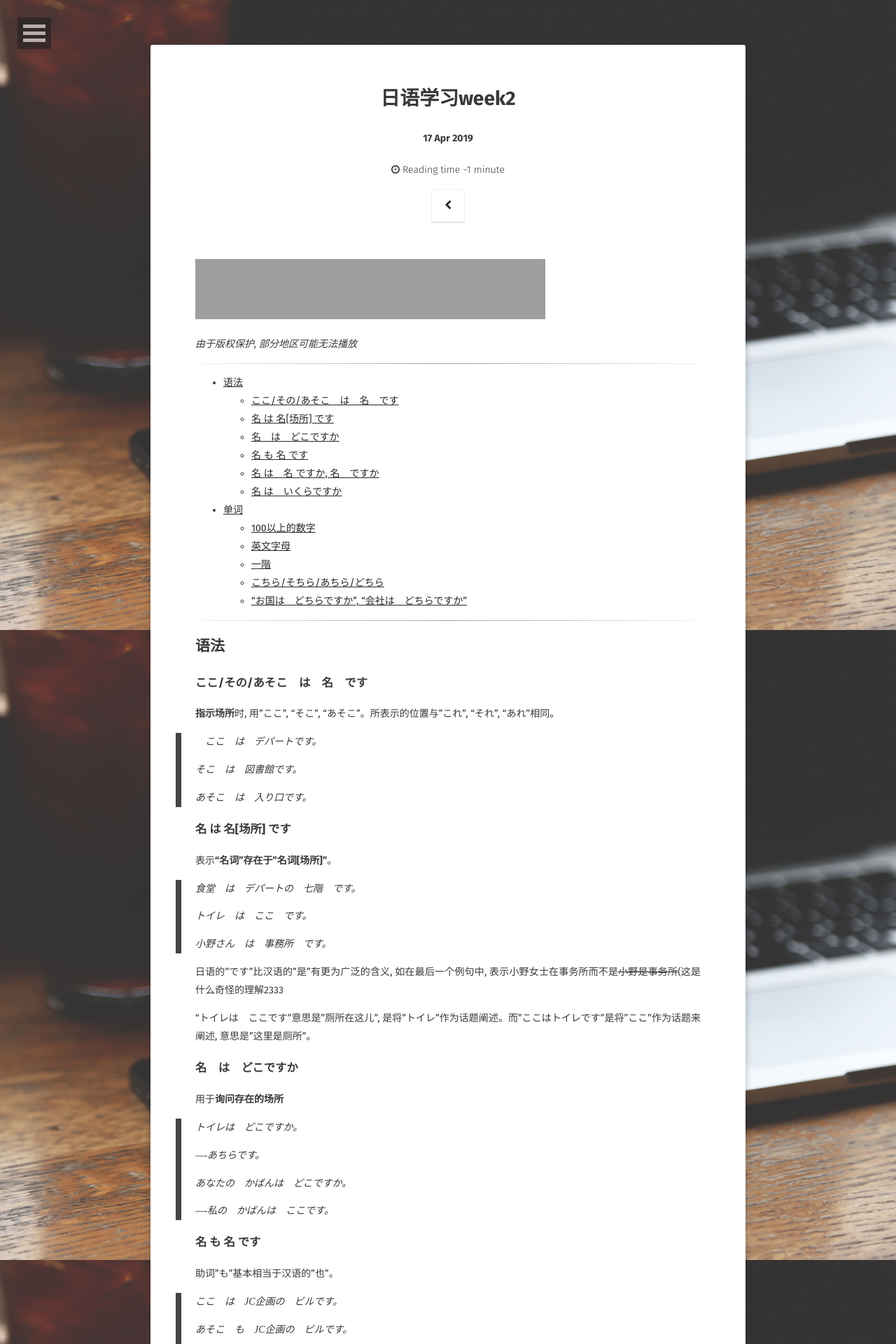
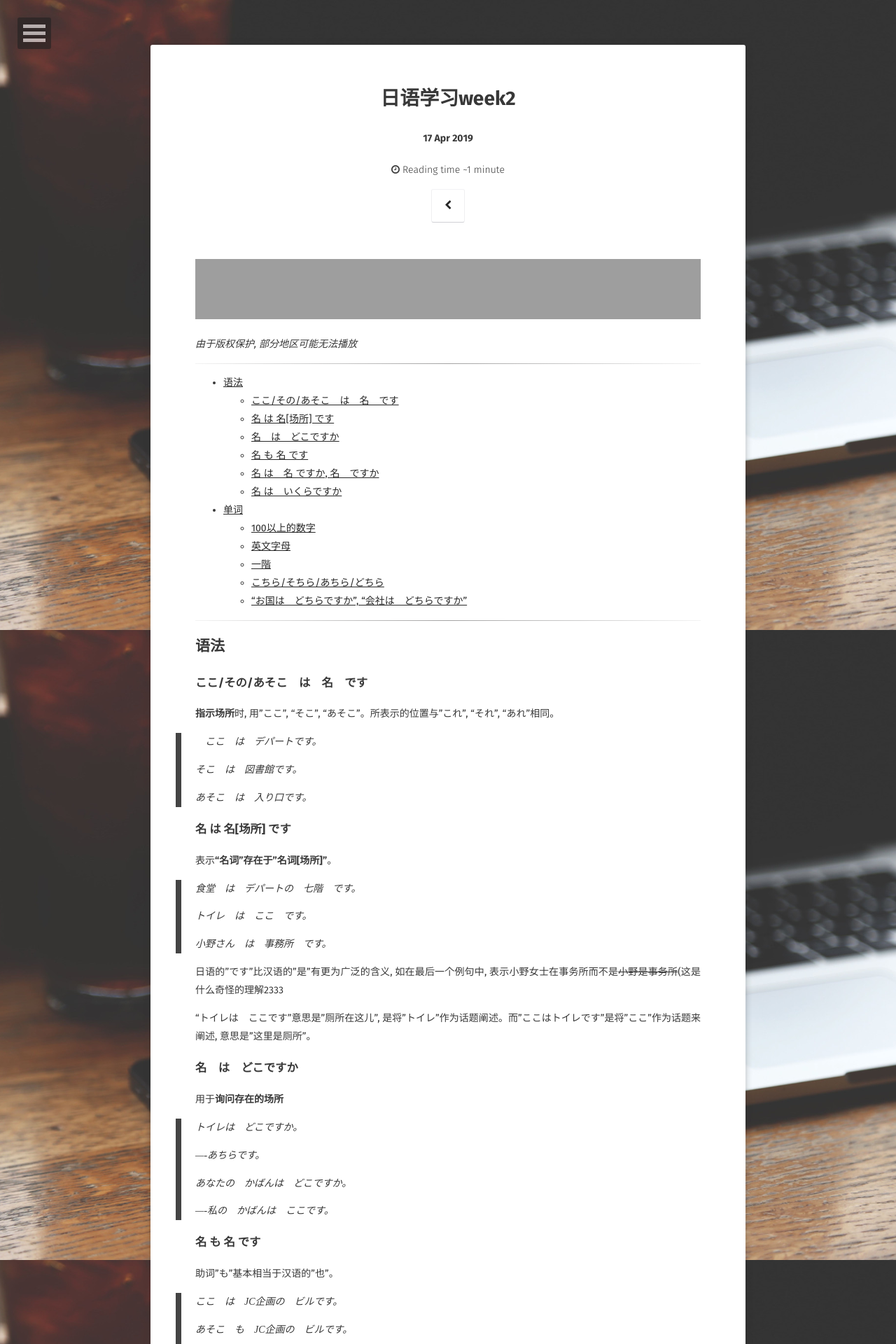
Before and after one commit to gmcnqaq/gmcnqaq, a Jekyll site: the page built from _posts/2019-04-17-second-week-of-Japanese-study.md, in a window 1280 px wide. Shown: the top 1920 px of the page at 70% size. Built offline with Jekyll 4.4.1, drawn with Linux system fonts in a browser that asks for light colours; some web fonts are replaced; comment, search, counter and statistics services are not loaded; grey boxes are pictures that could not be loaded.

Commit message:
Update post.html

```diff
--- a/_layouts/post.html
+++ b/_layouts/post.html
@@ -34,7 +34,7 @@ layout: compress
                 </div>
 				<!-- CloudMusic -->
 				{% if page.music-id %}
-				<iframe frameborder="no" border="0" marginwidth="0" marginheight="0" width=500 height=86
+				<iframe frameborder="no" border="0" marginwidth="0" marginheight="0" width=100% height=86
 				src="//music.163.com/outchain/player?type=2&id={{ page.music-id }}&auto=0&height=66">
 				</iframe>
 				{% endif %}
```
